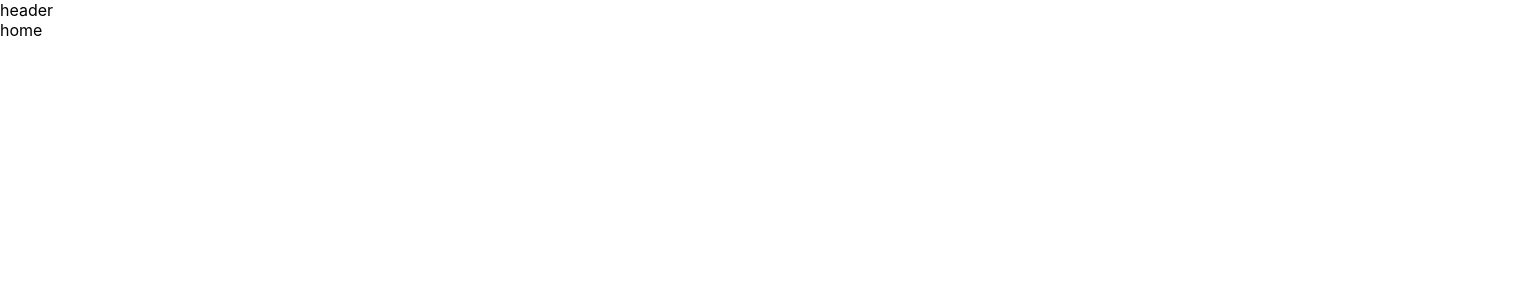
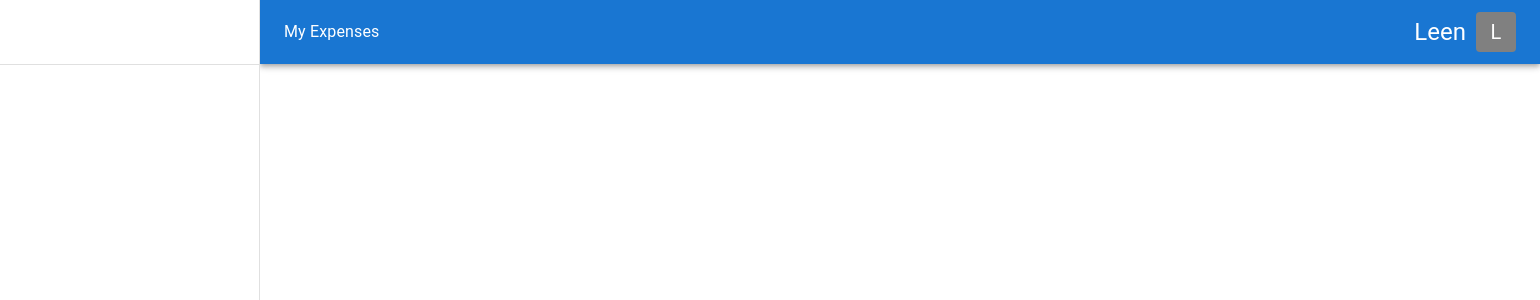
Before and after one commit to Leen-odeh3/MUI-training, a React (Create React App) app: page / in a window 1280 px wide. Shown: the top 300 px of the page, 1540 px wide, since content can reach past the window. Built offline with nearby package versions, Linux system fonts and the light colour scheme; the HTML template or start-up script is replaced by a standard one.

Commit message:
AppBar component

```diff
--- a/src/Component/Header.jsx
+++ b/src/Component/Header.jsx
@@ -1,11 +1,39 @@
-import React from 'react'
+import { AppBar, Box, Toolbar, Typography } from "@mui/material";
+import React from "react";
+
+import { Drawer, Divider } from "@mui/material";
+import Avatar from "@mui/material/Avatar";
 
 const Header = () => {
+  const drawerWidth = 260;
+
   return (
-    <div>
-      header
-    </div>
-  )
-}
+    <Box>
+      <AppBar position="static" sx={{marginLeft:`${drawerWidth}px`}}  >
+        <Toolbar>
+          <Typography sx={{flexGrow:"1"}}>My Expenses</Typography>
+          <Typography variant="h5">Leen</Typography>
+          <Avatar sx={{ bgcolor: "gray",marginLeft:"10px" }} variant="rounded">L</Avatar>
+        </Toolbar>
+      </AppBar>
 
-export default Header
+      <Drawer
+        sx={{
+          width: drawerWidth,
+          flexShrink: 0,
+          "& .MuiDrawer-paper": {
+            width: drawerWidth,
+            boxSizing: "border-box",
+          },
+        }}
+        variant="permanent"
+        anchor="left"
+      >
+        <Toolbar />
+        <Divider />
+      </Drawer>
+    </Box>
+  );
+};
+
+export default Header;
--- a/src/index.css
+++ b/src/index.css
@@ -1,13 +1,5 @@
 body {
   margin: 0;
-  font-family: -apple-system, BlinkMacSystemFont, 'Segoe UI', 'Roboto', 'Oxygen',
-    'Ubuntu', 'Cantarell', 'Fira Sans', 'Droid Sans', 'Helvetica Neue',
-    sans-serif;
-  -webkit-font-smoothing: antialiased;
-  -moz-osx-font-smoothing: grayscale;
+ padding: 0;
+ box-sizing: border-box;
 }
-
-code {
-  font-family: source-code-pro, Menlo, Monaco, Consolas, 'Courier New',
-    monospace;
-}
```
